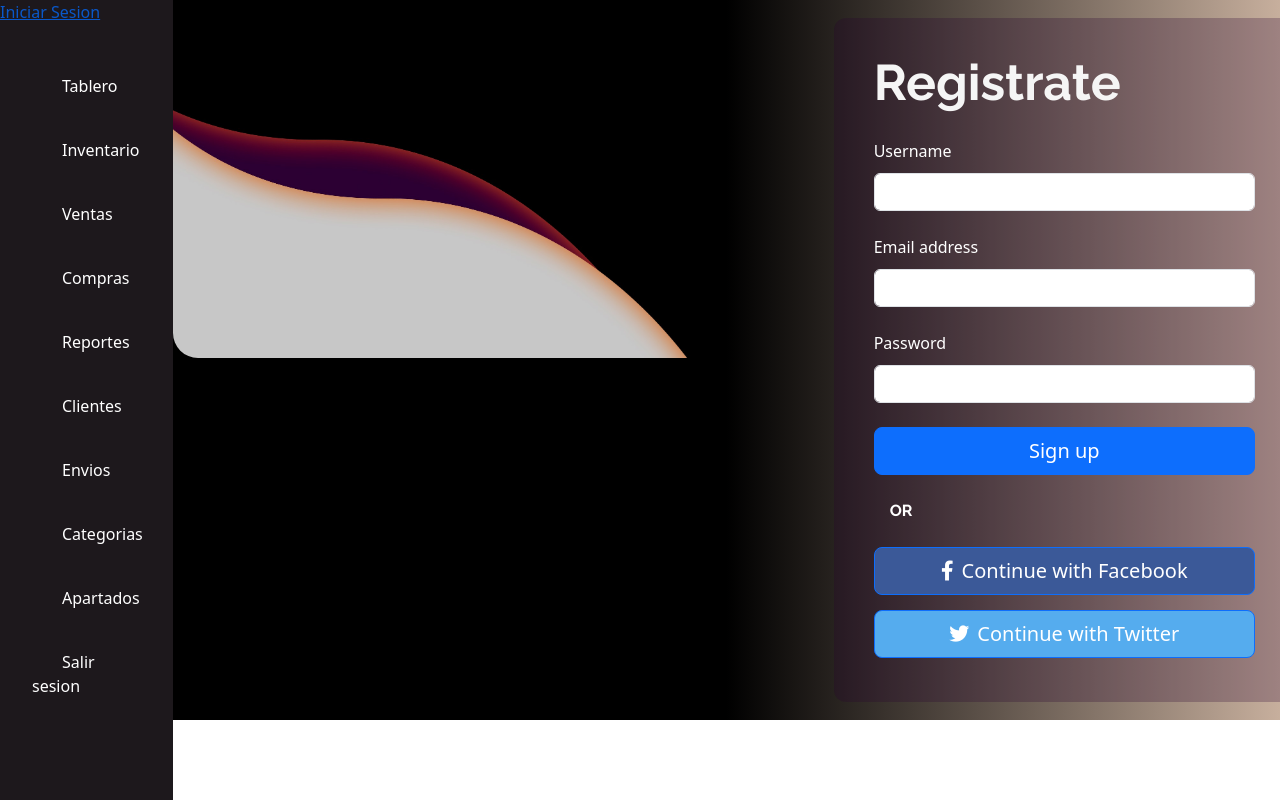
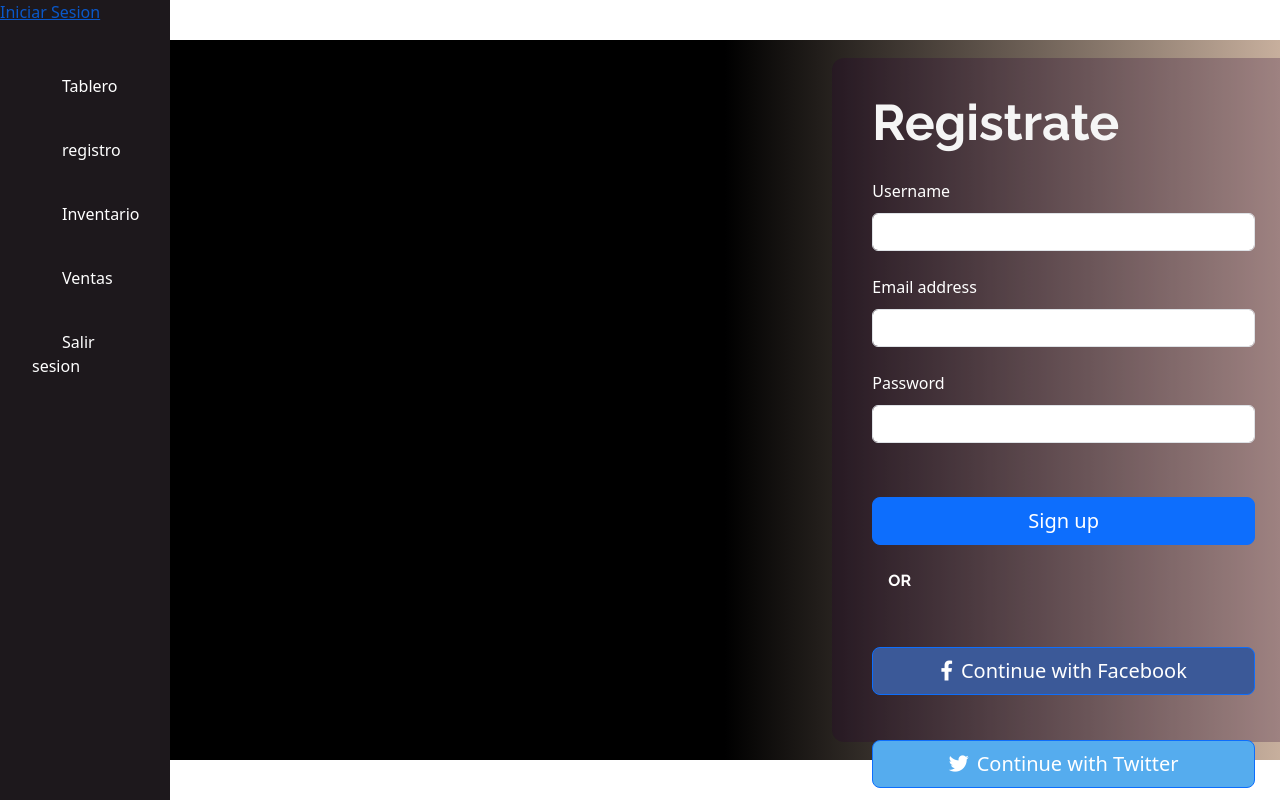
Before and after one commit to choterifa/sakuragod, a Flask app: page /registro in a window 1280 px wide. Run offline with Flask 3, Linux system fonts and the light colour scheme; some libraries are stand-ins or nearby versions.

Commit message:
entregado

```diff
--- a/static/styles copy.css
+++ b/static/styles copy.css
@@ -47,7 +47,7 @@ p {
     /* gap: 15px; */
     /* color: black; */
     /* background-color: linear; */
-    width: 80vw;
+    width: 85vw;
     /* background-color: red; */
 
 
@@ -248,6 +248,7 @@ label {
     height: 100%;
     border-radius: 25px 0 0 25px;
     display: block;
+    opacity: 0  ;
 }
 
 
--- a/templates/base.html
+++ b/templates/base.html
@@ -7,7 +7,7 @@
     <title>Document</title>
     <link rel="stylesheet" href="../static/estilos.css">
     <link rel="stylesheet" href="../static/styles copy.css">
-    <!-- <link rel="stylesheet" href="../static/styles.css"> -->
+    <link rel="stylesheet" href="../static/styles.css">
     <link rel="stylesheet" href="https://cdn.jsdelivr.net/npm/bootstrap-icons@1.11.3/font/bootstrap-icons.min.css">
     <link href="https://cdn.jsdelivr.net/npm/bootstrap@5.3.3/dist/css/bootstrap.min.css" rel="stylesheet"
         integrity="sha384-QWTKZyjpPEjISv5WaRU9OFeRpok6YctnYmDr5pNlyT2bRjXh0JMhjY6hW+ALEwIH" crossorigin="anonymous">
@@ -37,14 +37,15 @@
                     <ul class="navbar__lista">
 
                         <li><a href="/">Tablero</a></li>
+                        <li><a href="/registro">registro</a></li>
                         <li><a href="/inventario">Inventario</a></li>
                         <li><a href="#">Ventas</a></li>
-                        <li><a href="#">Compras</a></li>
+                        <!-- <li><a href="#">Compras</a></li>
                         <li><a href="#">Reportes</a></li>
                         <li><a href="#">Clientes</a></li>
                         <li><a href="#">Envios</a></li>
                         <li><a href="#">Categorias</a></li>
-                        <li><a href="#">Apartados</a></li>
+                        <li><a href="#">Apartados</a></li> -->
                         <li><a href="/Signout">Salir sesion</a></li>
                     </ul>
                 </nav>
```
